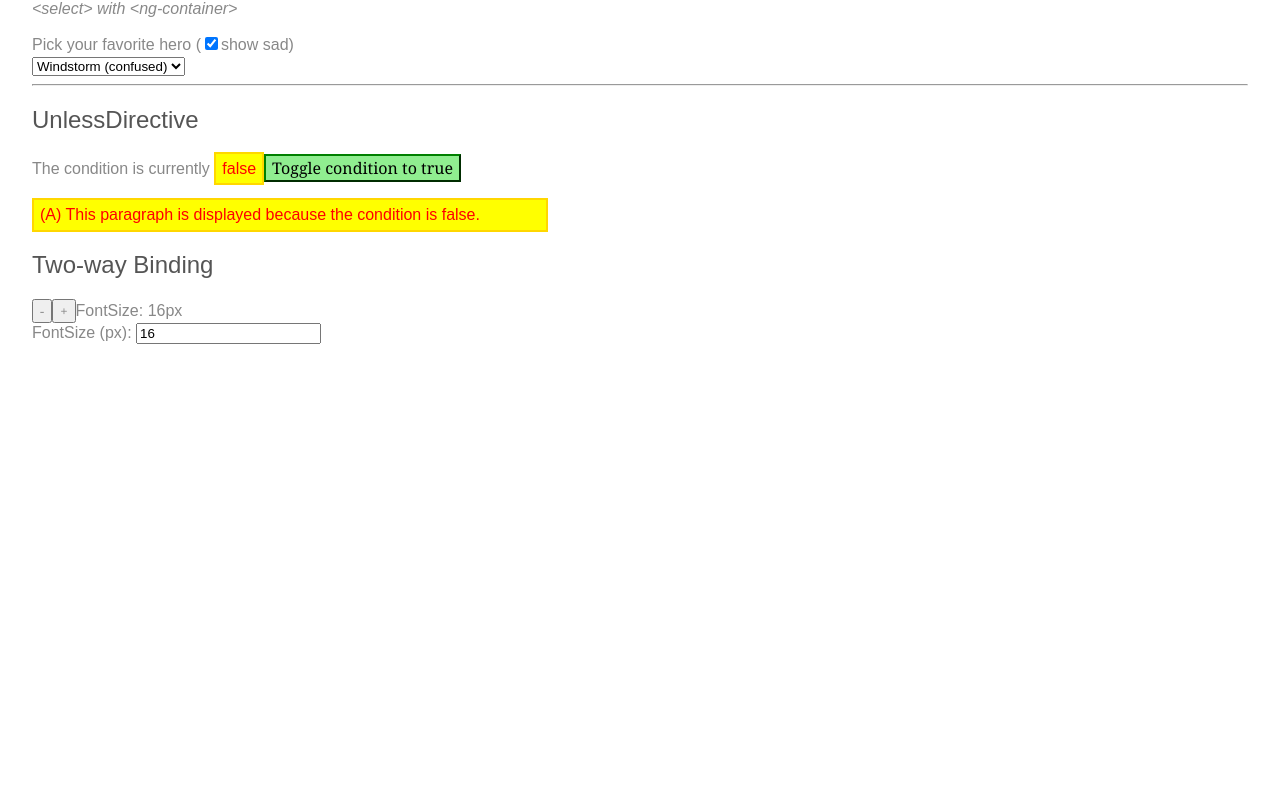
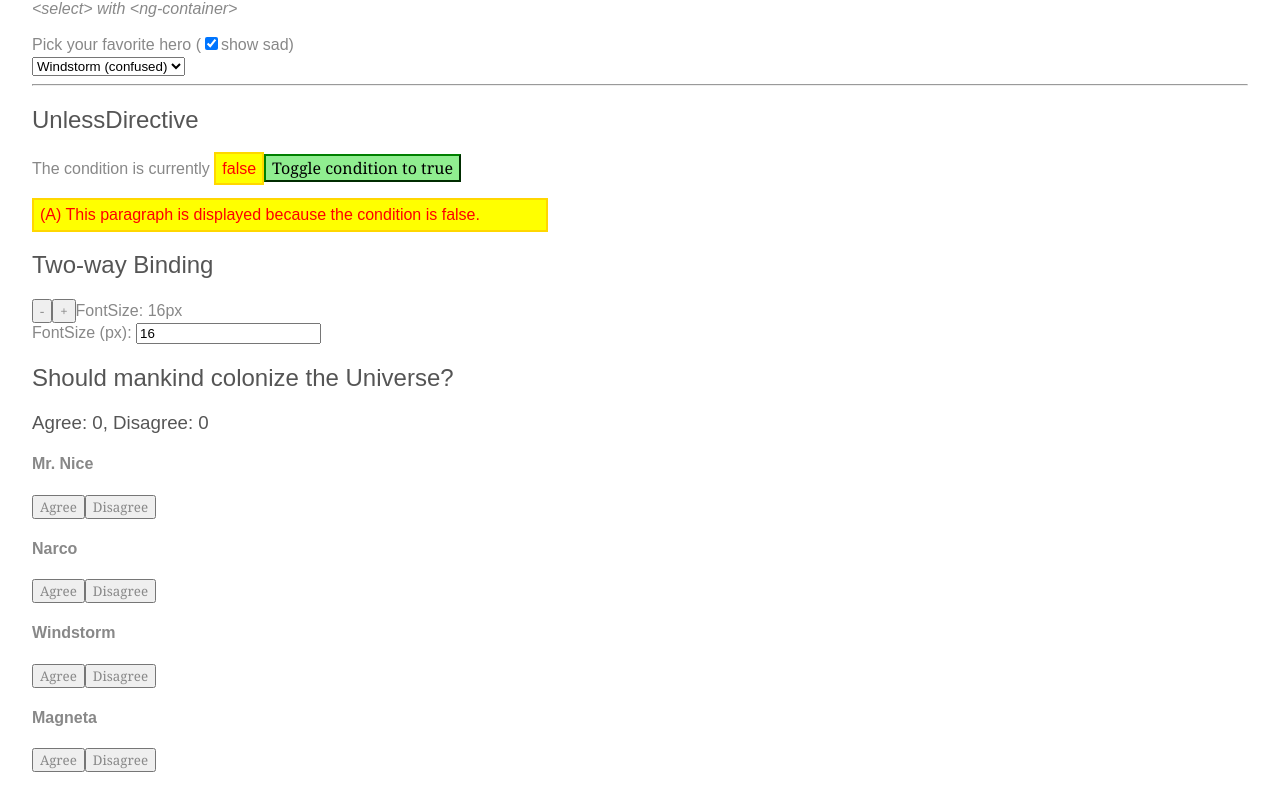
Before and after one commit to ZhangZongkun/my-router, an Angular app: page /example in a window 1280 px wide. Shown: the part 799-1603 px from the top of the page. Before the commit the page ends 1175 px from the top, so only its background shows below. Built offline with nearby package versions, Linux system fonts and the light colour scheme.

Commit message:
增加VoterComponent

```diff
--- a/src/app/example/example.component.html
+++ b/src/app/example/example.component.html
@@ -68,3 +68,9 @@
   <app-sizer [(size)]="fontSizePx"></app-sizer>
   <label>FontSize (px): <input [(ngModel)]="fontSizePx"></label>
 </div>
+
+<h2>Should mankind colonize the Universe?</h2>
+<h3>Agree: {{agreed}}, Disagree: {{disagreed}}</h3>
+<app-voter *ngFor="let hero of heroes" [name]="hero.name"
+           (onVoted)="onVoted($event)">
+</app-voter>
--- a/src/app/example/example.component.ts
+++ b/src/app/example/example.component.ts
@@ -12,7 +12,15 @@
   hero = this.heroes[2];
   showSad = true;
   condition = false;
+
   fontSizePx = 16;
+
+  agreed = 0;
+  disagreed = 0;
+
+  onVoted(agreed: boolean) {
+    agreed ? this.agreed++ : this.disagreed++;
+  }
 
   everyFiveSeconds() {
     console.log('Every five seconds.');
--- a/src/app/example/example.module.ts
+++ b/src/app/example/example.module.ts
@@ -6,14 +6,14 @@
 import { BankComponent } from './bank.component';
 import { heroSwitchComponents } from './hero-switch.components';
 import { SizerComponent } from './sizer.component';
-
+import { VoterComponent } from './voter.component';
 import { IntervalDirective } from './interval.directive';
 import { UnlessDirective } from './unless.directive';
 
 @NgModule({
   imports: [SharedModule, ExampleRoutingModule],
   declarations: [ExampleComponent, BankComponent, heroSwitchComponents, SizerComponent,
-    IntervalDirective, UnlessDirective]
+    VoterComponent, IntervalDirective, UnlessDirective]
 })
 export class ExampleModule {
 }
--- /dev/null
+++ b/src/app/example/voter.component.ts
@@ -0,0 +1,22 @@
+import { Component, EventEmitter, Input, Output } from '@angular/core';
+
+@Component({
+  selector: 'app-voter',
+  template: `
+    <h4>{{name}}</h4>
+    <button (click)="vote(true)" [disabled]="voted">Agree</button>
+    <button (click)="vote(false)" [disabled]="voted">Disagree</button>
+  `
+})
+export class VoterComponent {
+  @Input()
+  name: string;
+  @Output()
+  onVoted = new EventEmitter<boolean>();
+  voted = false;
+
+  vote(agreed: boolean) {
+    this.onVoted.emit(agreed);
+    this.voted = true;
+  }
+}
```
Also changed, not shown: src/app/example/sizer.component.ts (+5 -5 lines).
